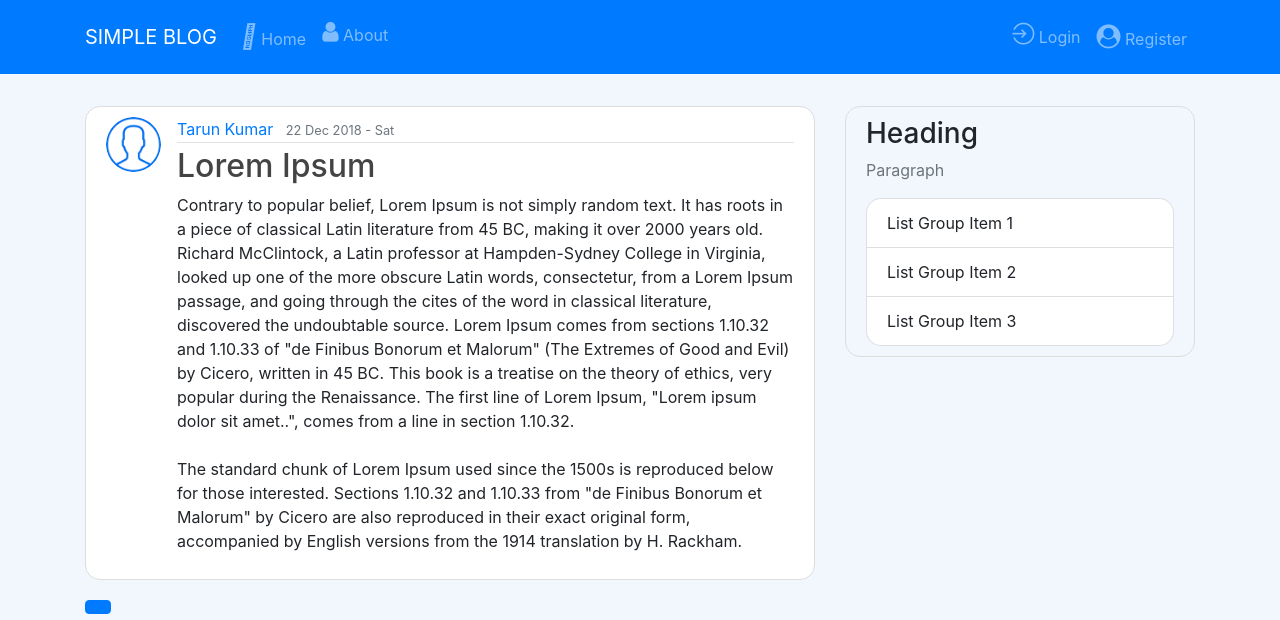
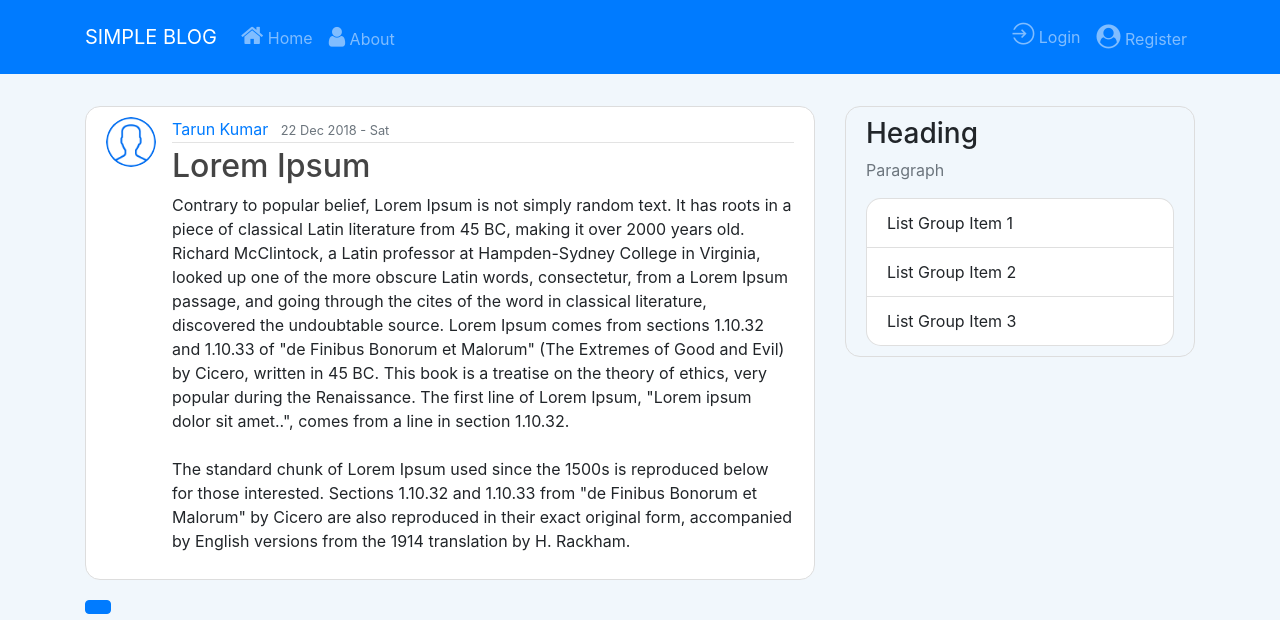
Before and after one commit to tarunvelagala/simpleflaskblog, a Flask app: page / in a window 1280 px wide. Shown: the top 620 px of the page. Run offline with Flask 2, Linux system fonts and the light colour scheme; data comes from the database, SQL or seed files in the repository; some libraries are stand-ins or nearby versions.

Commit message:
Initial Commit

```diff
--- a/flaskblog/static/styles.css
+++ b/flaskblog/static/styles.css
@@ -35,8 +35,8 @@ a.article-title:hover {
 }
 
 .article-img {
-    height: 55px;
-    width: 55px;
+    height: 50px;
+    width: 50px;
     margin-right: 16px;
 }
 
--- a/flaskblog/templates/base.html
+++ b/flaskblog/templates/base.html
@@ -24,7 +24,7 @@
                  id="navcol-1">
                 <ul class="nav navbar-nav">
                     <li class="nav-item mr-auto" role="presentation"><a class="nav-link "
-                                                                        href="{{ url_for('main.home') }}"><i class="fal fa-home" style="font-size: 24px"></i>&nbsp;Home</a></li>
+                                                                        href="{{ url_for('main.home') }}"><i class="fa fa-home" style="font-size: 24px"></i>&nbsp;Home</a></li>
                     <li class="nav-item mr-auto" role="presentation"><a class="nav-link" href="{{ url_for('main.about') }}"><i class="fa fa-user" style="font-size: 23px;margin-top: .1rem;"></i>&nbsp;About</a>
                     </li>
                 </ul>
```
